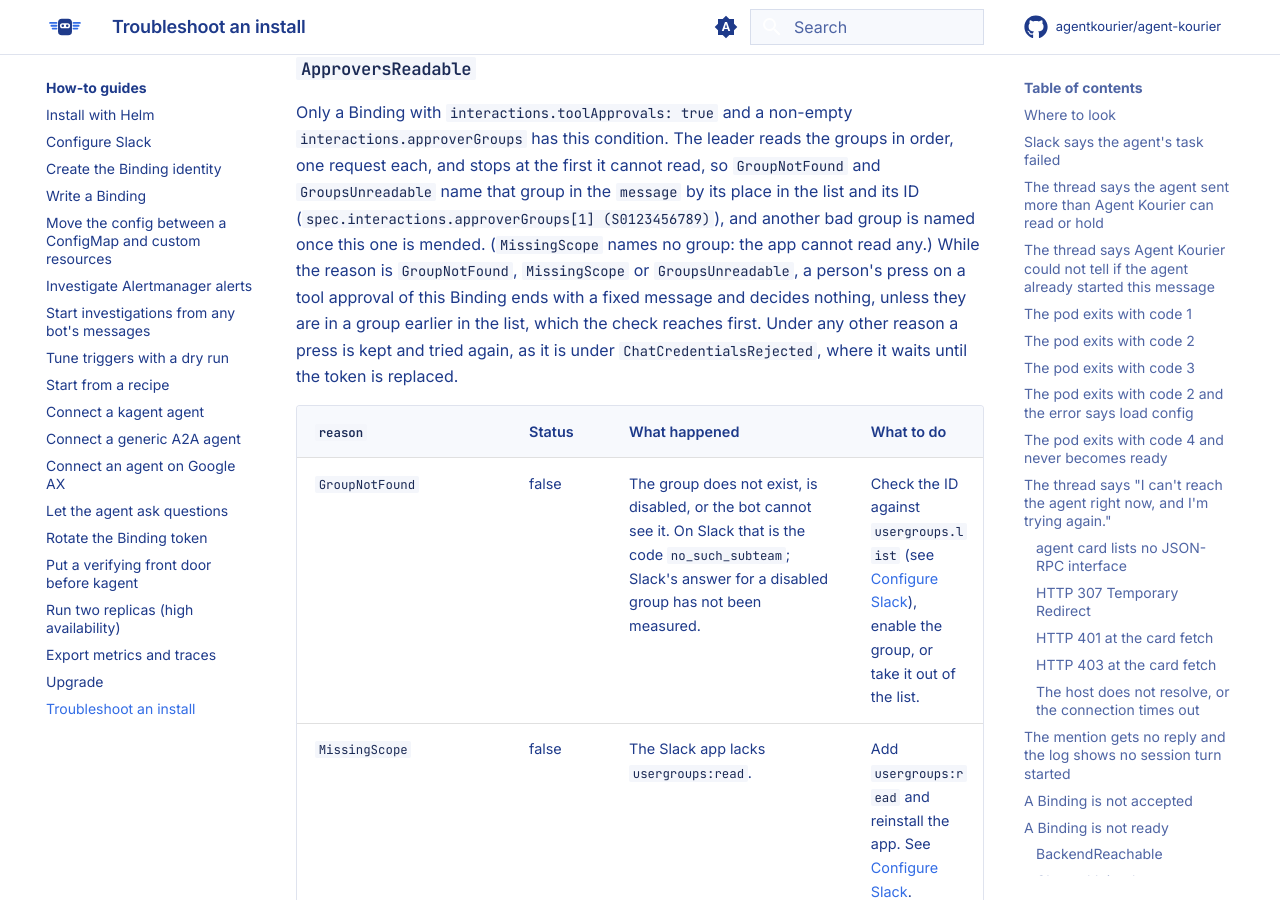
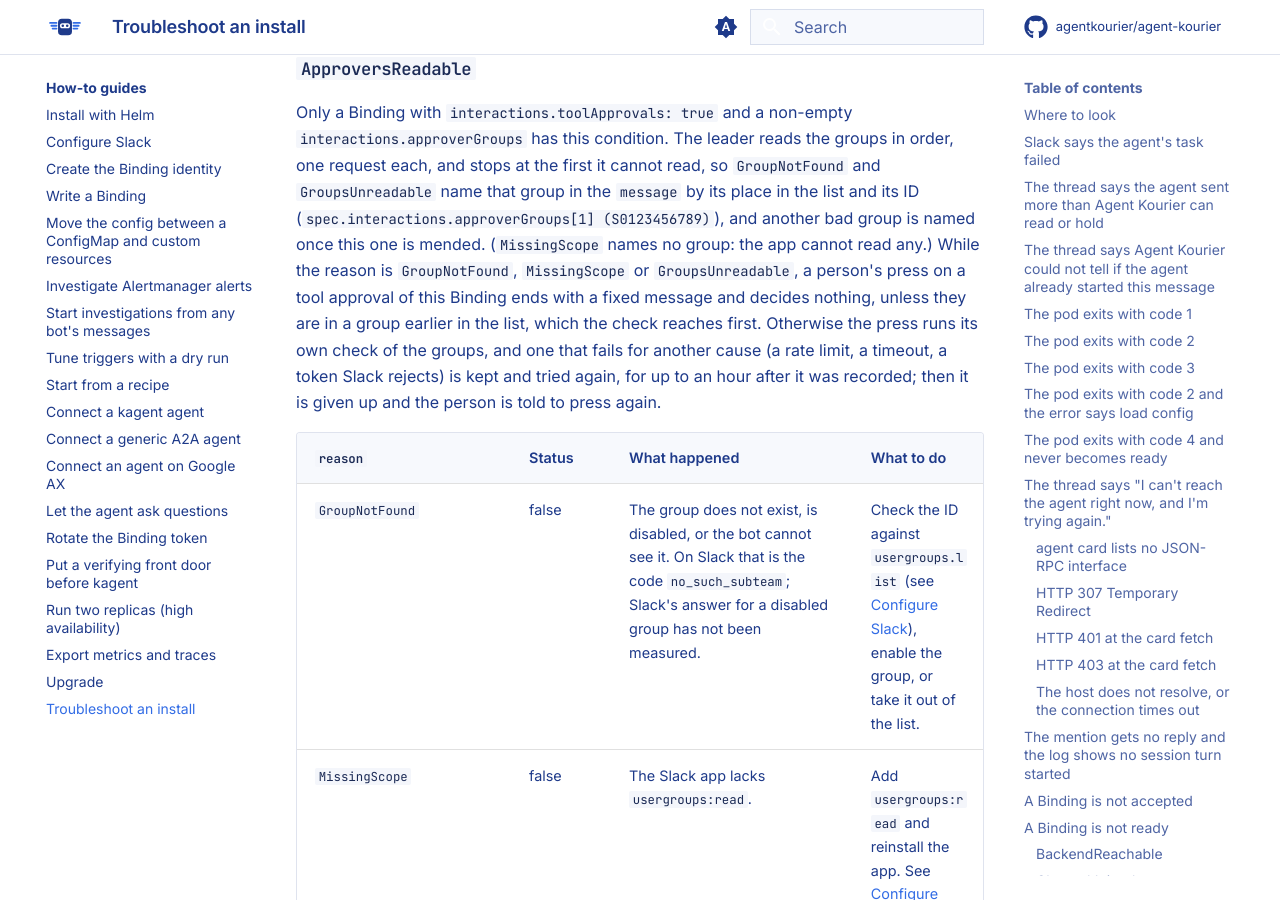
Before and after one commit to agentkourier/agent-kourier, an MkDocs documentation site: the page built from docs/how-to/troubleshoot.md, in a window 1280 px wide and 900 px high, scrolled down 18833 px. Built offline with MkDocs 1.6.1 and Material for MkDocs 9.7.7, drawn with Linux system fonts in a browser that asks for light colours; comment, search, counter and statistics services are not loaded.

Commit message:
docs: say how long a press under a failing group check is retried

```diff
--- a/docs/how-to/troubleshoot.md
+++ b/docs/how-to/troubleshoot.md
@@ -426,7 +426,7 @@ One failed probe holds the Binding at 0 until the next pass, up to about 5.5 min
 
 Only a Binding with `interactions.toolApprovals: true` and a non-empty `interactions.approverGroups` has this condition. The leader reads the groups in order, one request each, and stops at the first it cannot read, so `GroupNotFound` and `GroupsUnreadable` name that group
 in the `message` by its place in the list and its ID (`spec.interactions.approverGroups[1] (S0123456789)`), and another bad group is named once this one is mended. (`MissingScope` names no group: the app cannot read any.) While the reason is `GroupNotFound`, `MissingScope` or `GroupsUnreadable`, a person's press on a tool approval of this Binding
-ends with a fixed message and decides nothing, unless they are in a group earlier in the list, which the check reaches first. Under any other reason a press is kept and tried again, as it is under `ChatCredentialsRejected`, where it waits until the token is replaced.
+ends with a fixed message and decides nothing, unless they are in a group earlier in the list, which the check reaches first. Otherwise the press runs its own check of the groups, and one that fails for another cause (a rate limit, a timeout, a token Slack rejects) is kept and tried again, for up to an hour after it was recorded; then it is given up and the person is told to press again.
 
 | `reason` | Status | What happened | What to do |
 |---|---|---|---|
```
Also changed, not shown: docs/how-to/configure-slack.md (+1 -1 lines).
